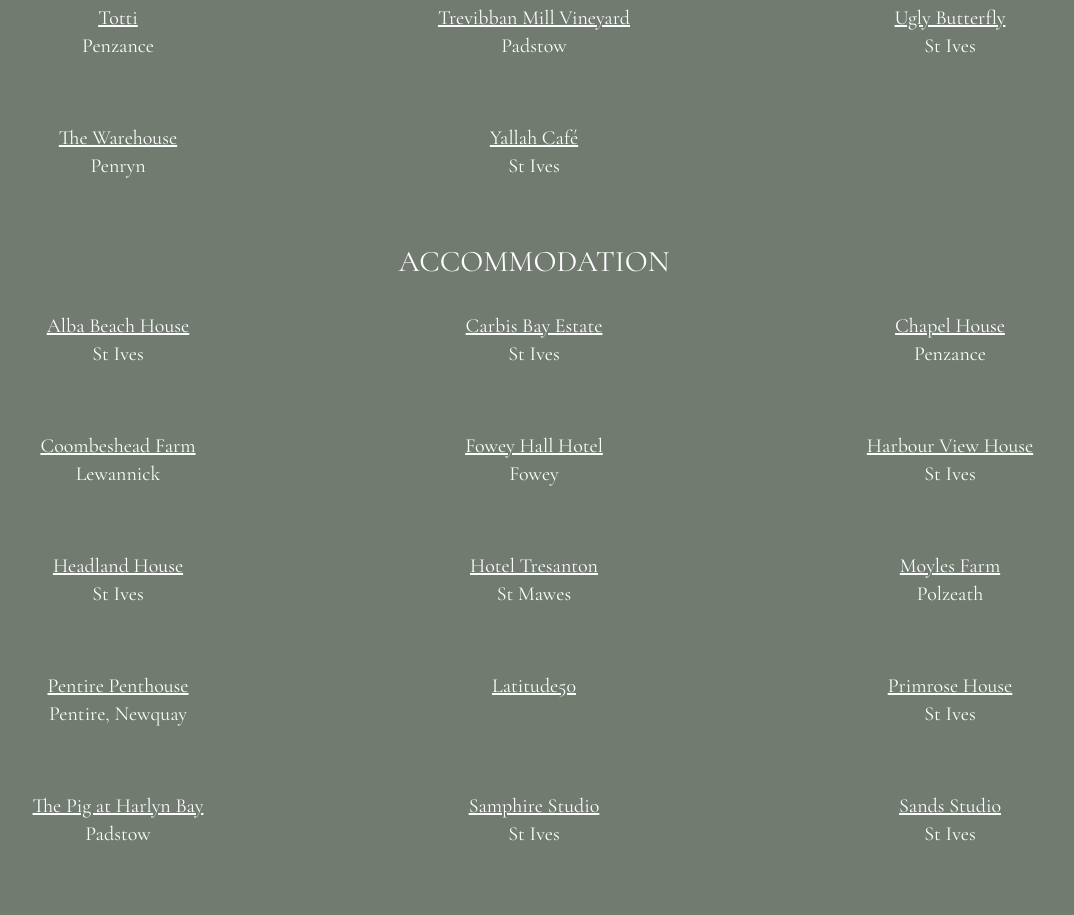
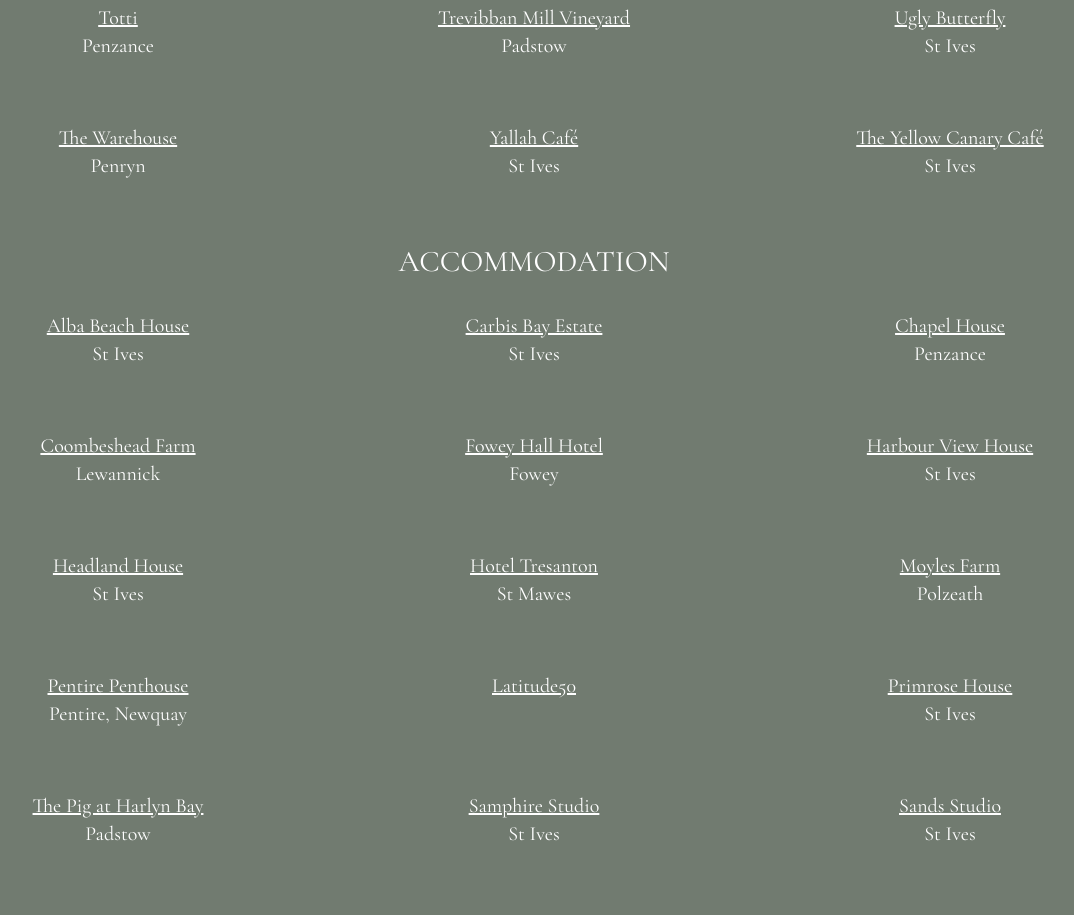
Before and after one commit to andrewgarner/wedding, a Next.js app: page /travel-and-stay in a window 1280 px wide. Shown: the part 6200-7115 px from the top of the page, without its empty margins (106-1180 px from the left). Built offline with nearby package versions, Linux system fonts and the light colour scheme.

Commit message:
Add The Yellow Canary Café

```diff
--- a/pages/travel-and-stay.tsx
+++ b/pages/travel-and-stay.tsx
@@ -847,6 +847,16 @@
           <br />
           St Ives
         </Text>
+        <Text tag="li">
+          <Link
+            href="https://www.instagram.com/theyellowcanarycafestives/"
+            passHref
+          >
+            <a>The Yellow Canary Café</a>
+          </Link>
+          <br />
+          St Ives
+        </Text>
       </ul>
 
       <Text tag="h3" typography={Typography.HeaderSmall}>
```
